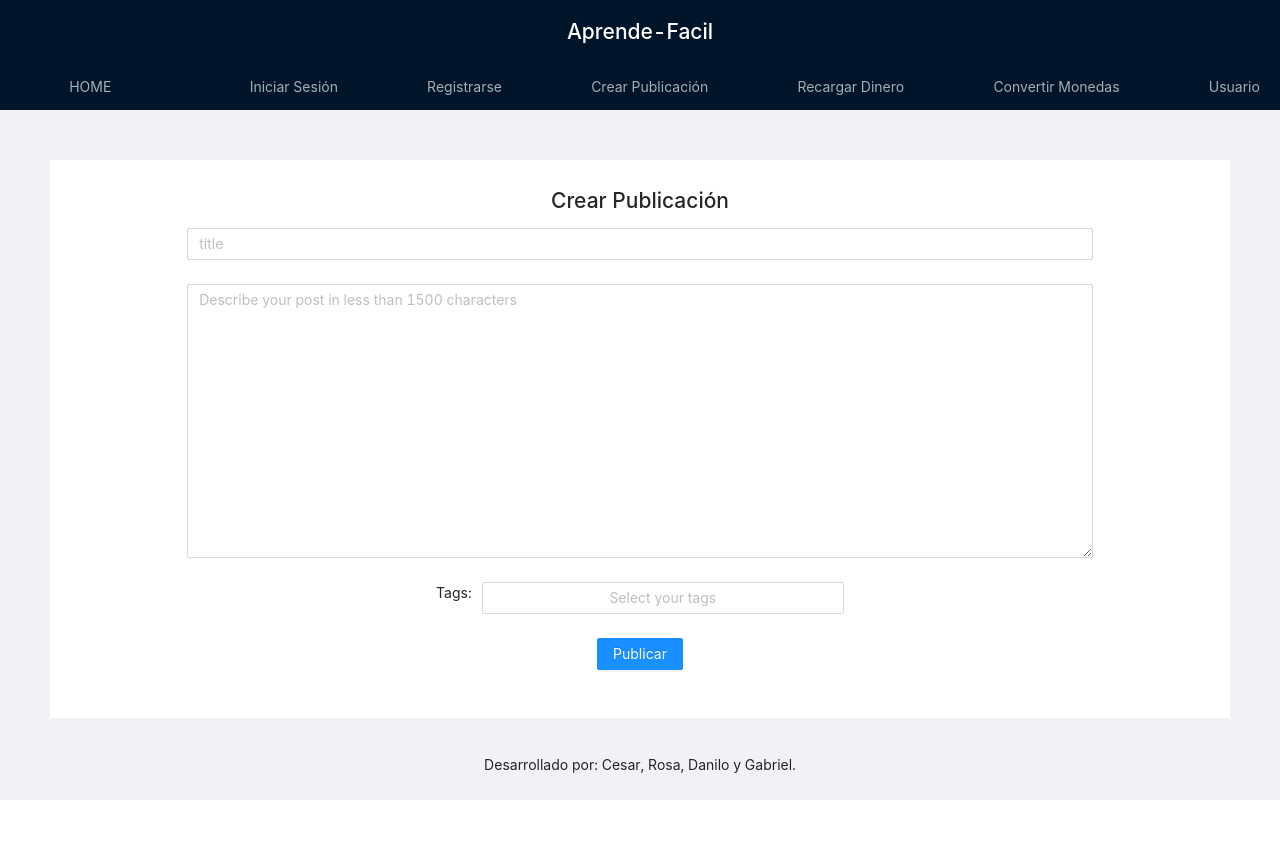
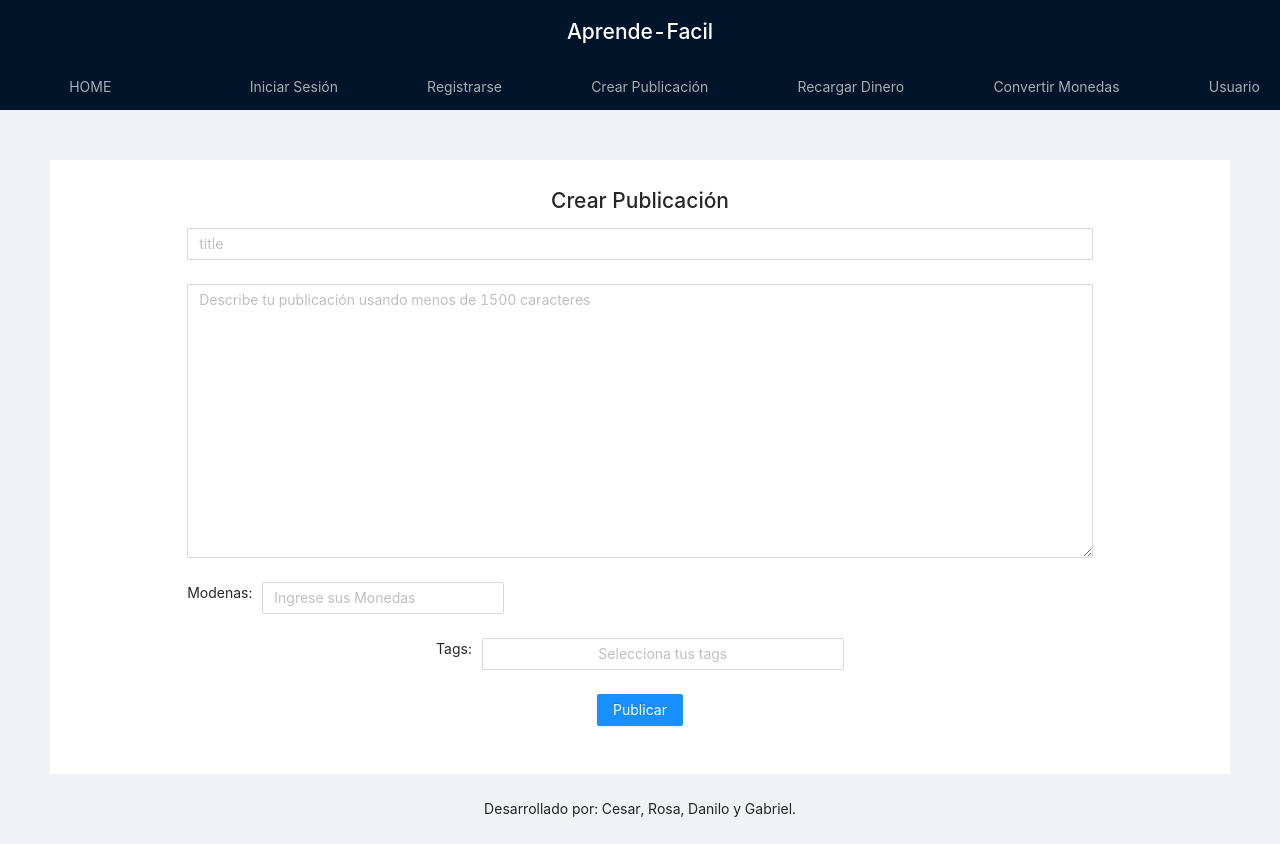
Before and after one commit to ProyectoCC3S2/AprendeFacil, a React (Create React App) app in the folder frontend/: page /CrearPublicacion in a window 1280 px wide. Before the commit the page ends 800 px from the top, so only its background shows below. Built offline with nearby package versions, Linux system fonts and the light colour scheme; no server answers.

Commit message:
Front v4

```diff
--- a/frontend/src/components/CreatePost.js
+++ b/frontend/src/components/CreatePost.js
@@ -1,6 +1,7 @@
 import { Form, Input, Button, Checkbox, Select } from 'antd';
 import Wrapper from "./Wrapper";
 import TextArea from 'antd/lib/input/TextArea';
+import {Link} from "react-router-dom";
 import apiCore from './apiCore';
 import postPublicacion from './apiCore';
 
@@ -41,16 +42,16 @@ const CreatePost = () => {
         }}
         onFinish={onFinish}
       >
+        {/* Sección para el titulo */}
         <Form.Item
           name="title"
           className="create-form-input"
           rules={[
             {
               required: true,
-              message: 'Please input your Tittle!',
+              message: '¡Escribe tu titulo!',
             },
-          ]}
-        >
+          ]}>
         <Input
         maxLength="80"
         placeholder="title" />
@@ -61,24 +62,42 @@ const CreatePost = () => {
           rules={[
             {
               required: true,
-              message: 'Write your post...',
+              message: '¡Escribe tu publicación!',
             },
-          ]}
-        >
-
+          ]}>
+          {/* Sección para la descripción */}
           <TextArea
-          placeholder="Describe your post in less than 1500 characters"
+          placeholder="Describe tu publicación usando menos de 1500 caracteres"
           rows="12"
           maxLength="1500"
           />
         </Form.Item>
+        {/* Sección para las monedas */}
+        <div className="coins">
+        <p>Modenas:</p>
+        <Form.Item
+          name="coins"
+          rules={[
+            {
+              required: true,
+              message: '¡Inserte una cantidad de monedas válidas!',
+            },
+          ]}>
+          <Input
+            type="number"
+            name="coins"
+            placeholder="Ingrese sus Monedas"
+          />
+        </Form.Item>
+        </div>
         <div className="tags">
         <p>Tags: </p>
+        {/* Sección para los tags */}
         <Form.Item name="tags" className="tags__select">
         <Select
           mode="multiple"
           allowClear
-          placeholder="Select your tags"
+          placeholder="Selecciona tus tags"
           maxTagCount={3}
         >
           {tags}
@@ -88,7 +107,9 @@ const CreatePost = () => {
         <Form.Item>
           <apiCore>
           <Button  type="primary" htmlType="submit" className="create-form-button">
+            <Link to={"/PublicacionRealizada"}>
             Publicar
+            </Link>
           </Button>
           </apiCore>
         </Form.Item>
--- /dev/null
+++ b/frontend/src/components/PostDone.js
@@ -0,0 +1,14 @@
+import Wrapper from "./Wrapper";
+
+const PostDone = () => {
+  return (
+    <Wrapper>
+        <div className="post__done">
+            <p className="post__done--sentence">¡Publicación Realizada con exito!</p>
+        </div>
+    </Wrapper>
+
+  );
+};
+
+export default PostDone;
```
